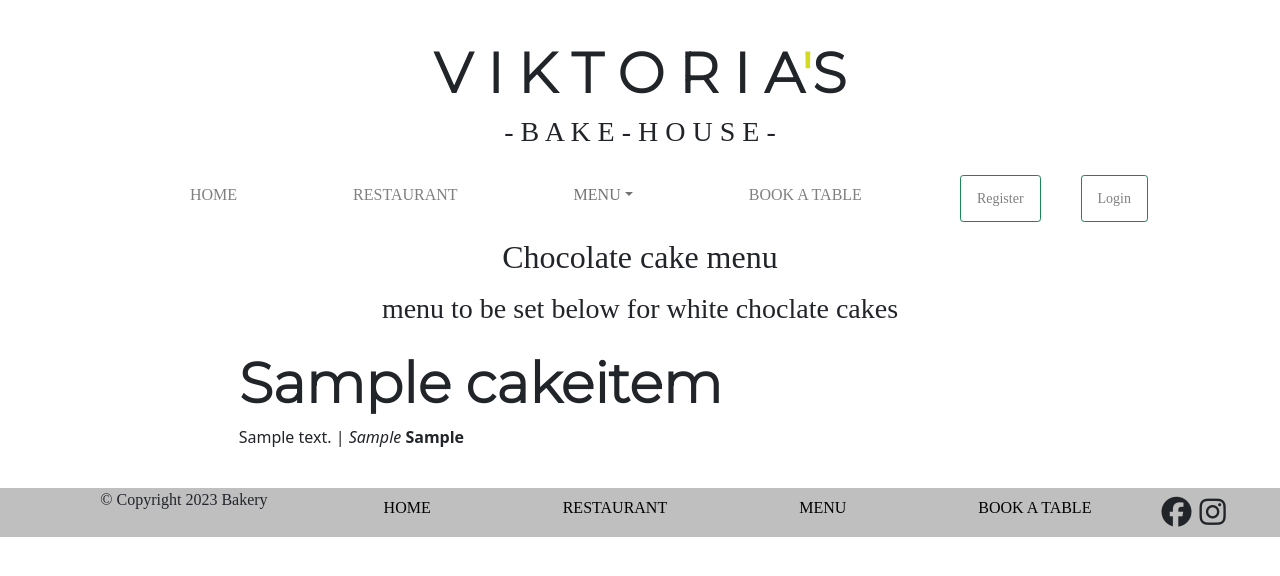
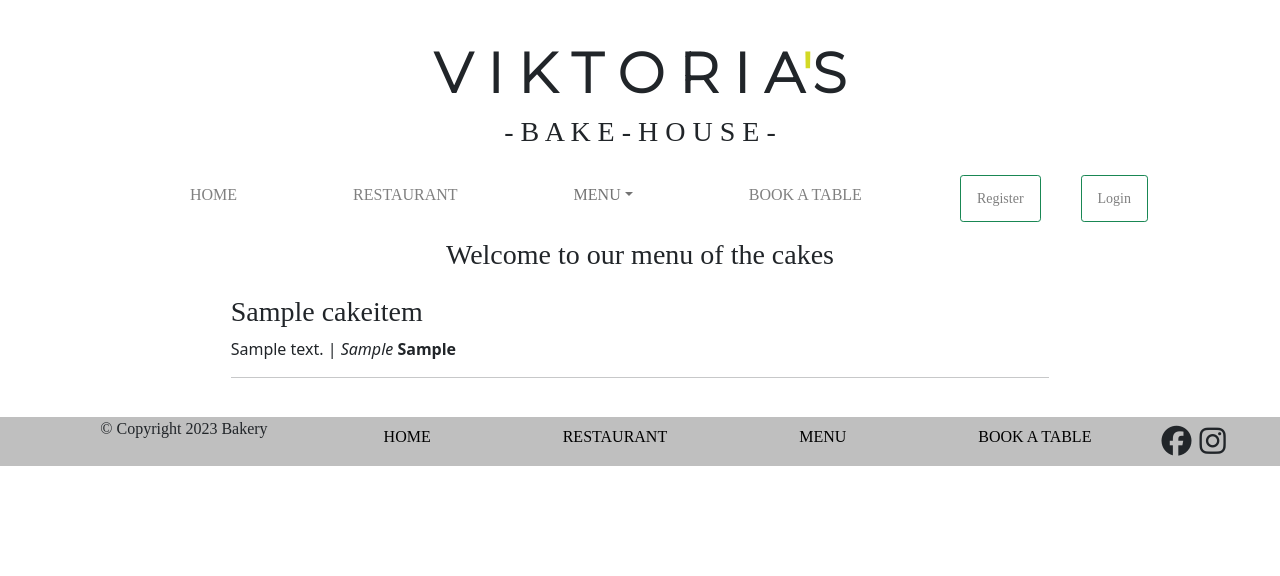
Before and after one commit to Christoph33one/viks-bakery, a Django app: page /choc_cake/ in a window 1280 px wide. Shown: the top 576 px of the page. Run offline with Django 3.2, Linux system fonts and the light colour scheme; tables that the repository leaves empty hold one stand-in row (values such as "Sample post"); some libraries are stand-ins or nearby versions.

Commit message:
added new model for cream cakes. Merged database to cream_cakes.html template. Rendered template

```diff
--- a/baker2023/urls.py
+++ b/baker2023/urls.py
@@ -15,7 +15,7 @@ Including another URLconf
 """
 from django.contrib import admin
 from django.urls import path, include
-
+# add all app and libarys in the urlpatterns!!
 urlpatterns = [
     path('admin/', admin.site.urls),
     path("", include('menus.urls'), name="menus-urls"),
--- a/menus/models.py
+++ b/menus/models.py
@@ -8,10 +8,11 @@ from cloudinary.models import CloudinaryField
 #     (2, "New item"),
 # )
 
-CAKE_SELECTIONS = ((0, "Chocolate Cakes"), (1, "Cream cakes"), (2, "New item"))
+CAKE_SELECTIONS = ((0, "Chocolate Cakes"), (1, "Cream Cakes"), (2, "New item"))
+CREAM_CAKE_SELECTIONS = ((0, "Cream Cakes"), (1, "New item"))
 
 
-# cake item moduels
+# choclate cake module
 class CakeItem(models.Model):
     """model for admin cake list"""
     cake_id = models.AutoField(primary_key=True)
@@ -20,7 +21,7 @@ class CakeItem(models.Model):
     dietary = models.CharField(max_length=200)
     allergens = models.CharField(max_length=200, null=True)
     cake_selections = models.IntegerField(
-        choices=CAKE_SELECTIONS, default=2)
+        choices=CAKE_SELECTIONS, default=3)
     featured_image = CloudinaryField('image', default='placeholder')
     on_menu = models.BooleanField(default=False)
     updated_on = models.DateTimeField(auto_now=True)
@@ -33,9 +34,26 @@ class Meta:
         return self.cake_name
 
 
+# cream cake module
+class CreamCakes(models.Model):
+    """model for admin cake list"""
+    cake_id = models.AutoField(primary_key=True)
+    cake_name = models.CharField(max_length=80, unique=True)
+    description = models.CharField(max_length=200, unique=True)
+    dietary = models.CharField(max_length=200)
+    allergens = models.CharField(max_length=200, null=True)
+    cake_selections = models.IntegerField(
+        choices=CREAM_CAKE_SELECTIONS, default=3)
+    featured_image = CloudinaryField('image', default='placeholder')
+    on_menu = models.BooleanField(default=False)
+    updated_on = models.DateTimeField(auto_now=True)
 
 
+class Meta:
+    ordering = ['-on_menu']
 
+    def __str__(self):
+        return self.cake_name
 
 # check user login and details are in the admin panel
 # create a user module !!
--- a/menus/urls.py
+++ b/menus/urls.py
@@ -6,5 +6,6 @@ urlpatterns = [
     path('', views.index, name='index'),
     path('restaurant.html/', views.restaurant, name='restaurant'),
     path('choc_cake/', views.CakesMenu.as_view(), name='choc_cake'),
+    path('cream_cake/', views.CreamMenu.as_view(), name='cream_cake'),
 
 ]
--- a/menus/views.py
+++ b/menus/views.py
@@ -1,6 +1,6 @@
 from django.shortcuts import render
 from django.views import generic
-from .models import CakeItem
+from .models import CakeItem, CreamCakes
 
 # Create your views here.
 
@@ -35,10 +35,25 @@ class CakesMenu(generic.ListView):
 
         queryset = {
             'choclate_items': CakeItem.objects.all().filter(
-                on_menu=True, cake_selections=0),
-            'cream_items': CakeItem.objects.all().filter(
-                on_menu=True, cake_selections=1
-            )
+                on_menu=True, cake_selections=0)
+        }
+        return queryset
+
+
+# Generic view for cream cakes
+class CreamMenu(generic.ListView):
+    """
+    To render cream cake menu from the database
+    """
+    model = CreamCakes
+    template_name = 'cream_cake.html'
+    context_object_name = 'cream_cakes'
+
+    def get_queryset(self):
+
+        queryset = {
+            'white_items': CreamCakes.objects.all().filter(
+                on_menu=True, cake_selections=1)
         }
         return queryset
 
--- a/static/css/style.css
+++ b/static/css/style.css
@@ -1,16 +1,8 @@
-/* ---------BASE.HTML PAGE------------*/
-.title {
-    margin-top: 30px;
-    padding: 10px;
-    text-align: center;
-}
+/* -----------------------------------------TEXT------------*/
 h1 {
     font-family: Montserrat, sans-serif;
     font-size: 3.5rem;
     font-weight: 800;
-}
-.title-comma {
-    color: #D3D925;
 }
 h2 {
     font-family: Fira Sans Condensed;
@@ -25,6 +17,17 @@ h4 {
 h5 {
     font-family: Fira Sans Condensed;
     color: #0D0D0D;
+}
+
+
+/* ---------BASE.HTML PAGE------------*/
+.title {
+    margin-top: 30px;
+    padding: 10px;
+    text-align: center;
+}
+.title-comma {
+    color: #D3D925;
 }
 
 /* -----------------------------------------BASE.HTML------------*/
--- a/templates/base.html
+++ b/templates/base.html
@@ -53,7 +53,7 @@
                 aria-expanded="false">MENU</a>
               <ul class="dropdown-menu">
                 <li><a class="dropdown-item" href="{% url 'choc_cake' %}">CHOCLATE CAKES</a></li>
-                <li><a class="dropdown-item" href="#">CREAM CAKES</a></li>
+                <li><a class="dropdown-item" href="{% url 'cream_cake' %}">CREAM CAKES</a></li>
                 <li><a class="dropdown-item" href="#">CUP CAKES</a></li>
                 <li><a class="dropdown-item" href="#">CHEESE CAKES</a></li>
               </ul>
--- a/templates/choc_cake.html
+++ b/templates/choc_cake.html
@@ -3,17 +3,10 @@
 {% block content %}
 
 
-<div class="container-fluid">
-    <div class="row d-flex justify-content-center">
-        <div class="col-sm-8">
-            <h2 class="text-center my-2">Chocolate cake <span class="brand-text">menu</span></h2>
-            <!-- Dietary key -->
-        </div>
-    </div>
     <div class="row m-2 row d-flex justify-content-center">
         <div class="col-sm-8">
             <!-- Breakfast & Brunch menu -->
-            <h3 class="mb-4 text-center">menu to be set below for white choclate cakes</h3>
+            <h3 class="mb-4 text-center">Welcome to our menu of the cakes</h3>
             <!-- Loop through list to display only breakfast/bruch items -->
 
             <!--MENU TO UPDATE FROM THE ADMIN DATABASE-->
@@ -22,7 +15,7 @@
 
             {% for cakeitem in cake_items.choclate_items %}
 
-            <h1> {{ cakeitem.cake_name}} </h1>
+            <h3> {{ cakeitem.cake_name}} </h3>
             <p>{{ cakeitem.description}} | <em>{{ cakeitem.dietary }}</em>
             <strong>{{ cakeitem.allergens}}</strong>
 
@@ -31,7 +24,24 @@
             {% else %}
             <p>Menu being updated. No items found</p>
 
+
             {% endif %}
+            <hr>
+
+
+            {% if cake_items.cream_items %}
+
+            {% for cakeitem in cake_items.cream_items %}
+
+            <h3>{{ cakeitem.cake_name}}</h3>
+            <p>{{ cakeitem.description}} | <em>{{ cakeitem.dietary }}</em>
+                <strong>{{ cakeitem.allergens}}</strong>
+
+            {% endfor %}
+
+            {% endif %}
+
+
 
 
         </div>
```
Also changed, not shown: menus/admin.py (+8 -1 lines), templates/cream_cake.html (added, +18 -0 lines), menus/migrations/0003_creamcakes.py (added), menus/migrations/0004_auto_20230128_1813.py (added).
